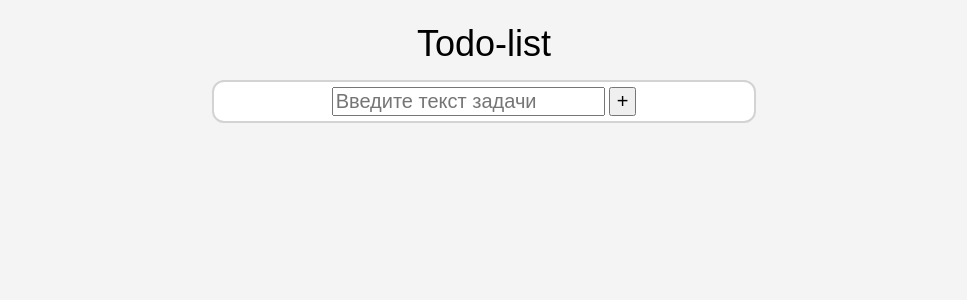
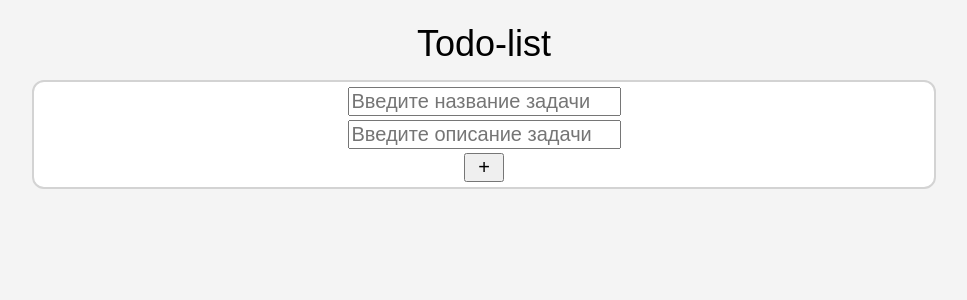
Before and after one commit to aarsaevv/react-todolist, a React (Create React App) app: page / in a window 1280 px wide. Shown: the top 300 px of the page, without its empty margins (156-1123 px from the left). Built offline with nearby package versions, Linux system fonts and the light colour scheme.

Commit message:
Добавлен day.js, и Описание
Теперь у айтема есть и название, и описание, более того, их оба можно редактировать

```diff
--- a/package.json
+++ b/package.json
@@ -6,6 +6,7 @@
     "@testing-library/jest-dom": "^5.16.5",
     "@testing-library/react": "^13.4.0",
     "@testing-library/user-event": "^13.5.0",
+    "dayjs": "^1.11.6",
     "react": "^18.2.0",
     "react-dom": "^18.2.0",
     "react-scripts": "5.0.1",
--- a/src/App.js
+++ b/src/App.js
@@ -6,7 +6,7 @@ import TodoList from "./components/TodoList/TodoList.js";
 function App() {
 	let [todos, setTodos] = useState([]);
 
-	const addTodo = (todo) => {
+	const addTodoTitle = (todo) => {
 		todos.push(todo);
 		setTodos(todos);
 		setTodos([...todos]);
@@ -14,10 +14,20 @@ function App() {
 	const removeTodo = (todo) => {
 		setTodos(todos.filter((el) => todo.id !== el.id));
 	};
-	const editTodo = (todo) => {
+	const editTodoTitle = (todo) => {
 		todos = todos.map((item, index) => {
 			if (item.title !== todo.title && index + 1 === todo.id) {
 				item.title = todo.title;
+				return item;
+			}
+			return item;
+		});
+		setTodos(todos);
+	};
+	const editTodoDescription = (todo) => {
+		todos = todos.map((item, index) => {
+			if (item.message !== todo.message && index + 1 === todo.id) {
+				item.message = todo.message;
 				return item;
 			}
 			return item;
@@ -28,9 +38,10 @@ function App() {
 		<div className="App">
 			<Header />
 			<TodoList
-				addTodo={addTodo}
+				addTodoTitle={addTodoTitle}
 				removeTodo={removeTodo}
-				editTodo={editTodo}
+				editTodoTitle={editTodoTitle}
+				editTodoDescription={editTodoDescription}
 				todos={todos}
 			/>
 		</div>
--- a/src/components/Buttons/EditButton.js
+++ b/src/components/Buttons/EditButton.js
@@ -2,26 +2,50 @@ import { useState } from "react";
 
 function EditButton(props) {
 	const [isEditing, setIsEditing] = useState(false);
-	const [todo, setTodo] = useState({});
+	const [todoTitle, setTodoTitle] = useState({});
+	const [todoDescription, setTodoDescription] = useState({});
 
-	const handleEditInputChange = (event) => {
-		setTodo({ ...todo, title: event.target.value, id: props.todo.id });
+	const handleEditTitleInputChange = (event) => {
+		setTodoTitle({
+			...todoTitle,
+			title: event.target.value,
+			id: props.todo.id,
+		});
 	};
+
+	const handleEditDescriptionInputChange = (event) => {
+		setTodoDescription({
+			...todoDescription,
+			message: event.target.value,
+			id: props.todo.id,
+		});
+	};
+
 	const saveTodo = (event) => {
 		if (isEditing) {
-			props.editTodo(todo);
+			props.editTodoDescription(todoDescription);
+			props.editTodoTitle(todoTitle);
 		}
 	};
 	return (
 		<div className="edit-button">
 			{isEditing && (
-				<input
-					type="text"
-					value={todo.value}
-					defaultValue={props.todo.title}
-					className="edit-text"
-					onChange={handleEditInputChange}
-				/>
+				<div>
+					<input
+						type="text"
+						value={todoTitle.value}
+						defaultValue={props.todo.title}
+						className="edit-text"
+						onChange={handleEditTitleInputChange}
+					/>
+					<input
+						type="text"
+						value={todoDescription.value}
+						defaultValue={props.todo.message}
+						className="edit-text"
+						onChange={handleEditDescriptionInputChange}
+					/>
+				</div>
 			)}
 			<button
 				onClick={() => {
--- a/src/components/Buttons/TodoAddForm.js
+++ b/src/components/Buttons/TodoAddForm.js
@@ -2,27 +2,35 @@ import { useState } from "react";
 
 function TodoAddForm(props) {
 	const [title, setTitle] = useState("");
+	const [message, setMessage] = useState("");
 
-	const handleInput = (event) => {
+	const handleInputTitle = (event) => {
 		setTitle(event.target.value);
 	};
-	const addTodo = (event) => {
+	const handleInputDescription = (event) => {
+		setMessage(event.target.value);
+	};
+	const addTodoTitle = (event) => {
 		if (title) {
-			props.addTodo({
+			props.addTodoTitle({
 				id: props.todos.length + 1,
 				title,
+				message,
 				timestamp: 0,
 				hasImageEmbedded: false,
 			});
 			setTitle("");
 		}
+		if (message) {
+			setMessage("");
+		}
 	};
 	const handleClick = (event) => {
-		addTodo();
+		addTodoTitle();
 	};
 	const handleKeypress = (event) => {
 		if (event.keyCode === 13) {
-			addTodo();
+			addTodoTitle();
 		}
 	};
 	return (
@@ -30,11 +38,20 @@ function TodoAddForm(props) {
 			<input
 				type="text"
 				id={props.id}
-				onChange={handleInput}
+				onChange={handleInputTitle}
 				className="add-text"
 				value={title}
 				onKeyDown={handleKeypress}
-				placeholder="Введите текст задачи"
+				placeholder="Введите название задачи"
+			/>
+			<input
+				type="text"
+				id={props.id}
+				onChange={handleInputDescription}
+				className="add-text"
+				value={message}
+				onKeyDown={handleKeypress}
+				placeholder="Введите описание задачи"
 			/>
 			<button
 				onClick={handleClick}
--- /dev/null
+++ b/src/components/Forms/TaskDescription.js
@@ -0,0 +1,11 @@
+// import { useState } from "react";
+
+function TaskDescription(props) {
+	return (
+		<div className="task-description">
+			<span className="">{props.todo.message}</span>
+		</div>
+	);
+}
+
+export default TaskDescription;
--- a/src/components/TodoItem/TodoItem.js
+++ b/src/components/TodoItem/TodoItem.js
@@ -1,15 +1,18 @@
 import EditButton from "../Buttons/EditButton.js";
 import RemoveButton from "../Buttons/RemoveButton.js";
+import TaskDescription from "../Forms/TaskDescription.js";
 import TaskNameWithCheckbox from "../Forms/TaskNameWithCheckbox.js";
 
 function TodoItem(props) {
 	return (
 		<div className="todo-item">
 			<TaskNameWithCheckbox todo={props.todo} />
+			<TaskDescription todo={props.todo} />
 			<div className="item-buttons">
 				<EditButton
 					todo={props.todo}
-					editTodo={props.editTodo}
+					editTodoTitle={props.editTodoTitle}
+					editTodoDescription={props.editTodoDescription}
 				/>
 				<RemoveButton
 					todo={props.todo}
--- a/src/components/TodoList/TodoList.js
+++ b/src/components/TodoList/TodoList.js
@@ -4,13 +4,13 @@ import TodoAddForm from "../Buttons/TodoAddForm.js";
 function TodoList(props) {
 	return (
 		<div className="todo-list">
-			<TodoAddForm addTodo={props.addTodo} todos={props.todos} />
-
+			<TodoAddForm addTodoTitle={props.addTodoTitle} todos={props.todos} />
 			{props.todos.length > 0 &&
 				props.todos.map((todo) => (
 					<TodoItem
 						removeTodo={props.removeTodo}
-						editTodo={props.editTodo}
+						editTodoTitle={props.editTodoTitle}
+						editTodoDescription={props.editTodoDescription}
 						todo={todo}
 						key={todo.id}
 					/>
--- a/src/styles.css
+++ b/src/styles.css
@@ -22,7 +22,7 @@ body {
   flex-direction: column;
   align-items: center;
   justify-content: flex-start;
-  width: 540px;
+  width: 900px;
   text-align: center;
   background-color: #fff;
   border: 2px solid #d3d3d3;
@@ -30,12 +30,14 @@ body {
 }
 .todo-list .todo-add-form {
   display: flex;
-  flex-direction: row;
+  flex-direction: column;
+  align-items: center;
   gap: 4px;
   margin: 5px 0 5px;
 }
 .todo-list .todo-add-form .add-button {
   font-size: 20px;
+  width: 40px;
 }
 .todo-list .todo-add-form .add-text {
   font-size: 20px;
@@ -44,7 +46,7 @@ body {
   display: flex;
   align-items: center;
   justify-content: space-between;
-  width: 480px;
+  width: 810px;
   height: 60px;
   margin: 4px 0 4px;
   padding: 0 0 0 8px;
--- a/src/styles.less
+++ b/src/styles.less
@@ -26,18 +26,23 @@ body {
     flex-direction: column;
     align-items: center;
     justify-content: flex-start;
-    width: 540px;
+    width: 900px;
     text-align: center;
     background-color: #fff;
     .bordered();
+
     .todo-add-form {
         display: flex;
-        flex-direction: row;
+        flex-direction: column;
+        align-items: center;
         gap: 4px;
         margin: 5px 0 5px;
+
         .add-button {
             font-size: 20px;
+            width: 40px;
         }
+
         .add-text {
             font-size: 20px;
         }
@@ -47,30 +52,35 @@ body {
         display: flex;
         align-items: center;
         justify-content: space-between;
-        width: 480px;
+        width: 810px;
         height: 60px;
         margin: 4px 0 4px;
         padding: 0 0 0 8px;
         .bordered();
+
         .task-name-with-checkbox {
             display: flex;
             flex-direction: row;
             align-items: center;
             gap: 16px;
             font-size: 20px;
+
             .checkbox {
                 width: 18px;
                 height: 18px;
             }
         }
+
         .item-buttons {
             display: flex;
             flex-direction: row;
             align-items: center;
             gap: 4px;
+
             .remove-button {
                 padding: 0 8px 0 0;
             }
+
             .edit-button {
                 .edit-text {
                     padding: auto 0;
```
Also changed, not shown: 1 other file (tests, documents, lock files or other folders).
